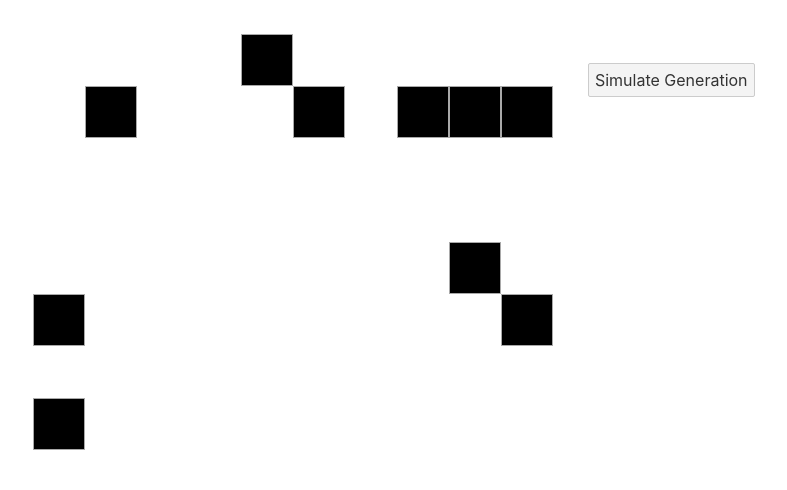
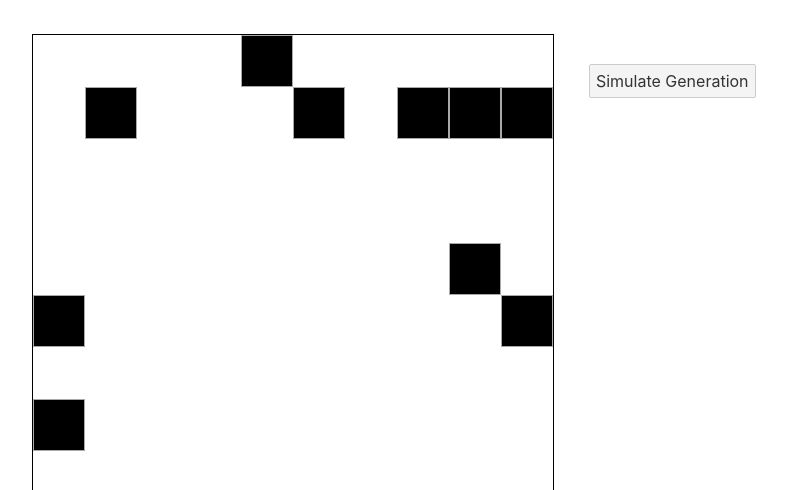
Before and after one commit to aladh/game-of-life, a Svelte app: page / in a window 1280 px wide. Shown: the top 490 px of the page, without its empty margins (261-1048 px from the left). Built offline with nearby package versions, Linux system fonts and the light colour scheme.

Commit message:
Add border to container

```diff
--- a/src/ui/Grid.svelte
+++ b/src/ui/Grid.svelte
@@ -19,6 +19,7 @@
         justify-items: center;
         align-items: center;
         margin: 10px 60px 30px;
+        border: 1px solid black;
     }
 
     .cell {
```
